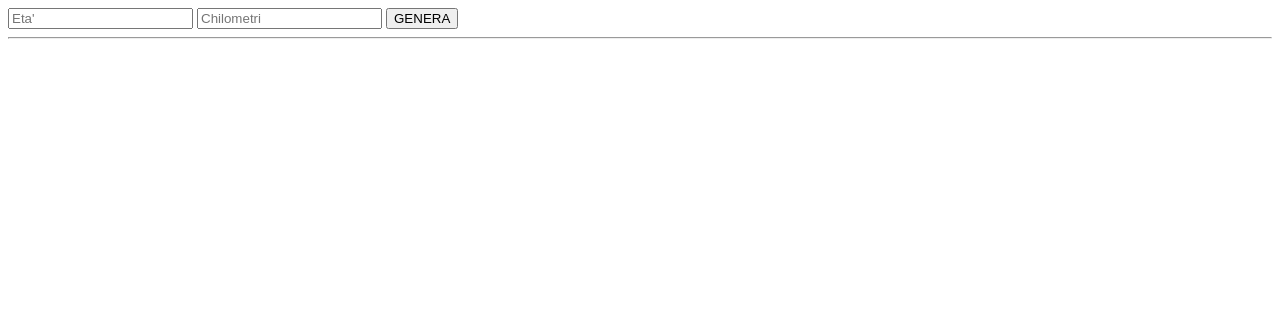
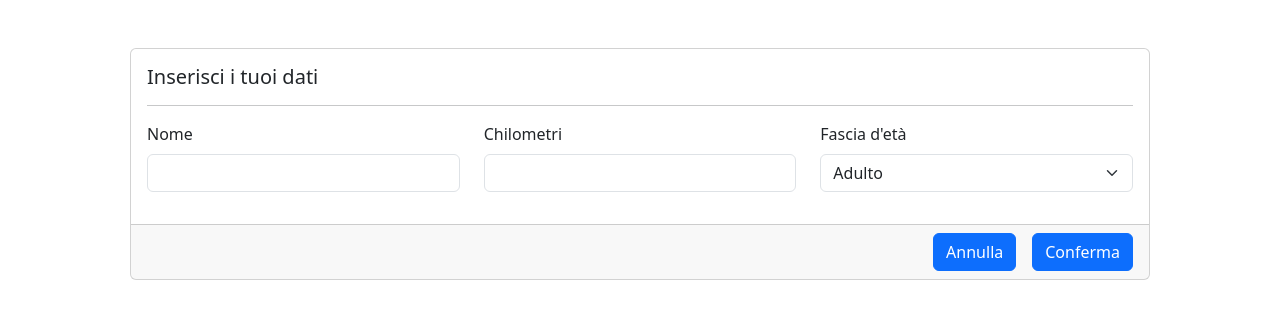
Before and after one commit to LucaB98/js-biglietto-treno-form, a plain HTML site: page index.html in a window 1280 px wide. Drawn offline with nearby package versions, Linux system fonts and the light colour scheme.

Commit message:
fix html and add form-section

```diff
--- a/index.html
+++ b/index.html
@@ -5,20 +5,54 @@
     <meta name="viewport" content="width=device-width, initial-scale=1.0">
     <title>Document</title>
 
+<!-- bootstrap -->
+<link href="https://cdn.jsdelivr.net/npm/bootstrap@5.3.2/dist/css/bootstrap.min.css" rel="stylesheet" integrity="sha384-T3c6CoIi6uLrA9TneNEoa7RxnatzjcDSCmG1MXxSR1GAsXEV/Dwwykc2MPK8M2HN" crossorigin="anonymous">
+
 <!-- css -->
 <link rel="stylesheet" href="css/style.css">
 
 <!-- js -->
 <script defer src="js/script.js"></script>
+
 </head>
 <body>
-    <input type="text" id="age" placeholder="Eta'">
-    <input type="text" id="km" placeholder="Chilometri">
-    <button type="button" id="button">GENERA</button>
-    <hr>
-    <p id="paragraph">
-        <span class="age"></span>
-        <span class="km"></span>
-    </p>
+    <main class="container">
+        <section id="form-section" class="m-5">
+            <div class="card">
+                <div class="card-body">
+                    <h5 class="card-title">Inserisci i tuoi dati</h5>
+                    <hr>
+                    <div class="row row-cols-1 row-cols-3">
+                        <div class="col">
+                            <div class="mb-3">
+                                <label for="name" class="form-label">Nome</label>
+                                <input type="text" class="form-control" id="name">
+                            </div>
+                        </div>
+                        <div class="col">
+                            <div class="mb-3">
+                                <label for="kms" class="form-label">Chilometri</label>
+                                <input type="number" class="form-control" id="kms" min="1" max="1000">
+                            </div>
+                        </div>
+                        <div class="col">
+                            <label for="age" class="form-label">Fascia d'età</label>
+                            <select id="age" class="form-select" >
+                                <option selected value="">Adulto</option>
+                                <option value="under">Under 18</option>
+                                <option value="over">Over 65</option>
+                            </select>
+                        </div>
+                    </div>
+                </div>
+                <div class="card-footer d-flex justify-content-end gap-3">
+                    <button class="btn btn-primary" id="reset-button">Annulla</button>
+                    <button class="btn btn-primary" id="confirm-button">Conferma</button>
+                </div>
+            </div>
+        </section>
+        <section id="ticket-section" class="m-5 d-none"></section>
+    </main>
+    <script src="https://cdn.jsdelivr.net/npm/bootstrap@5.3.2/dist/js/bootstrap.bundle.min.js" integrity="sha384-C6RzsynM9kWDrMNeT87bh95OGNyZPhcTNXj1NW7RuBCsyN/o0jlpcV8Qyq46cDfL" crossorigin="anonymous"></script>
 </body>
 </html>
--- a/js/script.js
+++ b/js/script.js
@@ -10,25 +10,3 @@ console.log('JS OK')
 // 4 - generare i discount (minorenni 20%, over 65 40%)
 // 5 - applicare i discount
 // 6 - stampare il prezzo finale con massimo 2 cifre decimali
-
-
-const userAge = document.getElementById('age')
-const userKm = document.getElementById('km')
-const paragraph = document.getElementById('paragraph')
-const button = document.getElementById('button')
-const costForKm = 0.21
-let discount = null;
-const spanAge = document.querySelector('.age')
-const spanKm = document.querySelector('.km')
-console.log(userAge, userKm, paragraph, button)
-
-button.addEventListener('click', function (){
-    const km = userKm.value
-    const ticket = km * costForKm
-    const age = userAge.value
-    console.log(ticket, age)
-
-    spanAge.innerHTML = age
-    spanKm.innerHTML = km
-
-})
```
